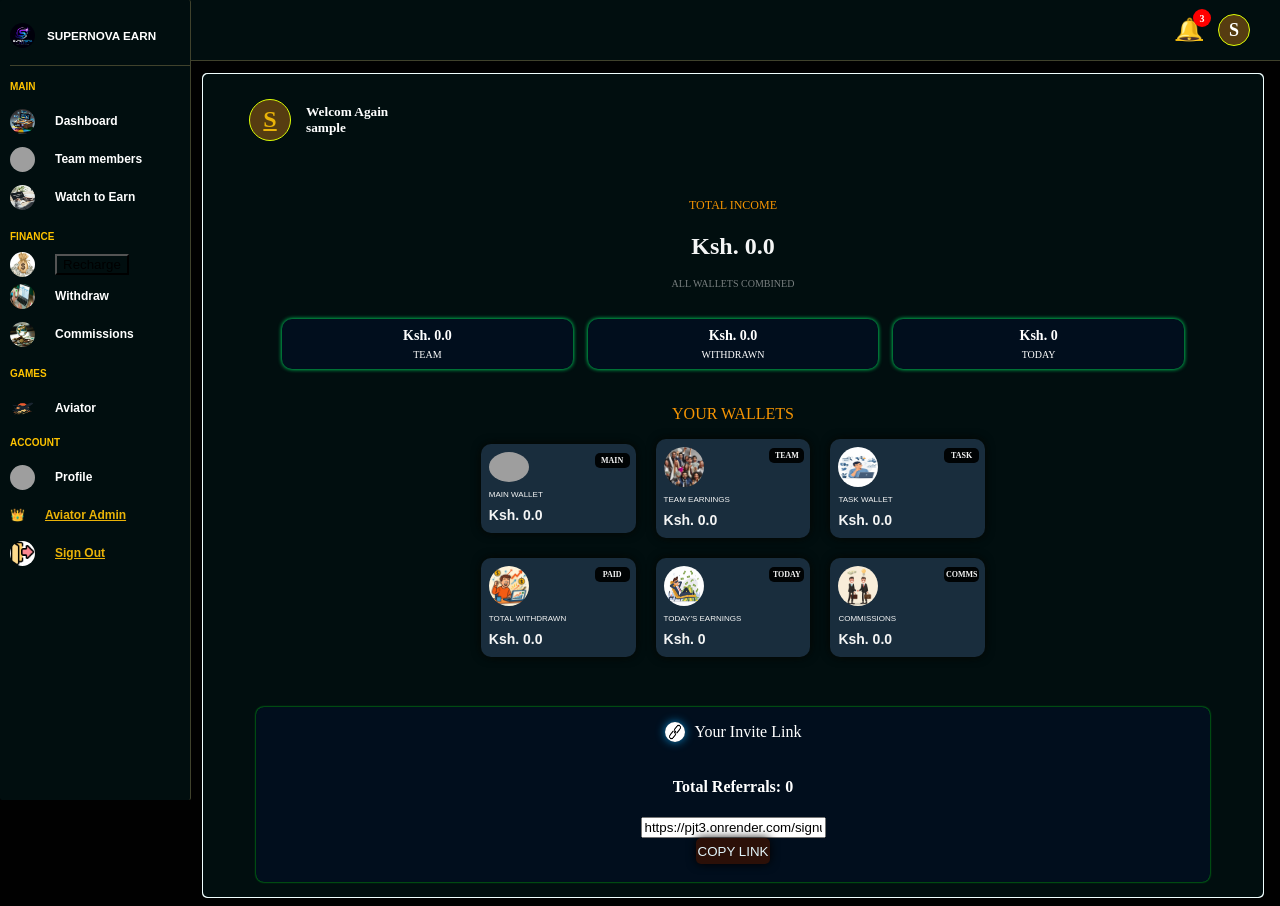
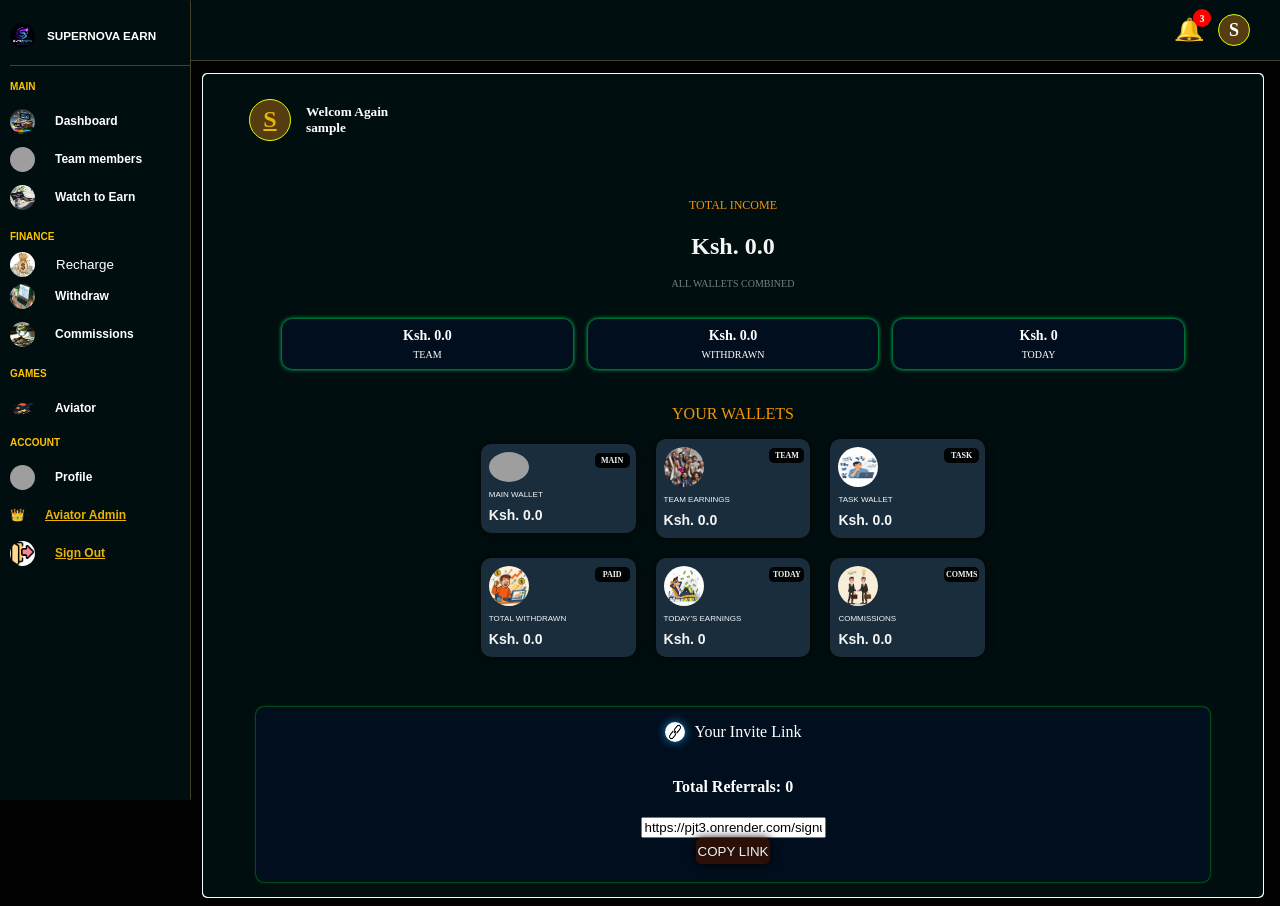
Before and after one commit to Pedrollaverrissie/Pjt3, a Flask app: page /dashboard in a window 1280 px wide. Run offline with Flask 3, Linux system fonts and the light colour scheme; the visitor is signed in with stand-in values (Sample User, id 1); data comes from the database, SQL or seed files in the repository; data that the repository does not hold is empty; grey boxes are pictures that could not be loaded.

Commit message:
Update dashboard UI and styles

```diff
--- a/static/style.css
+++ b/static/style.css
@@ -803,10 +803,15 @@ h3{
  .finance .rtchge{
     font-family:Arial, Helvetica, sans-serif;
     font-size: 12px;
+    font-weight: bold;
+
  }
   .finance .rtchge button{
     background: none;
     text-align: left;
+    border: 0;
+    color: white;
+    margin-left: -5px;
  }
 
 .titles{
```
